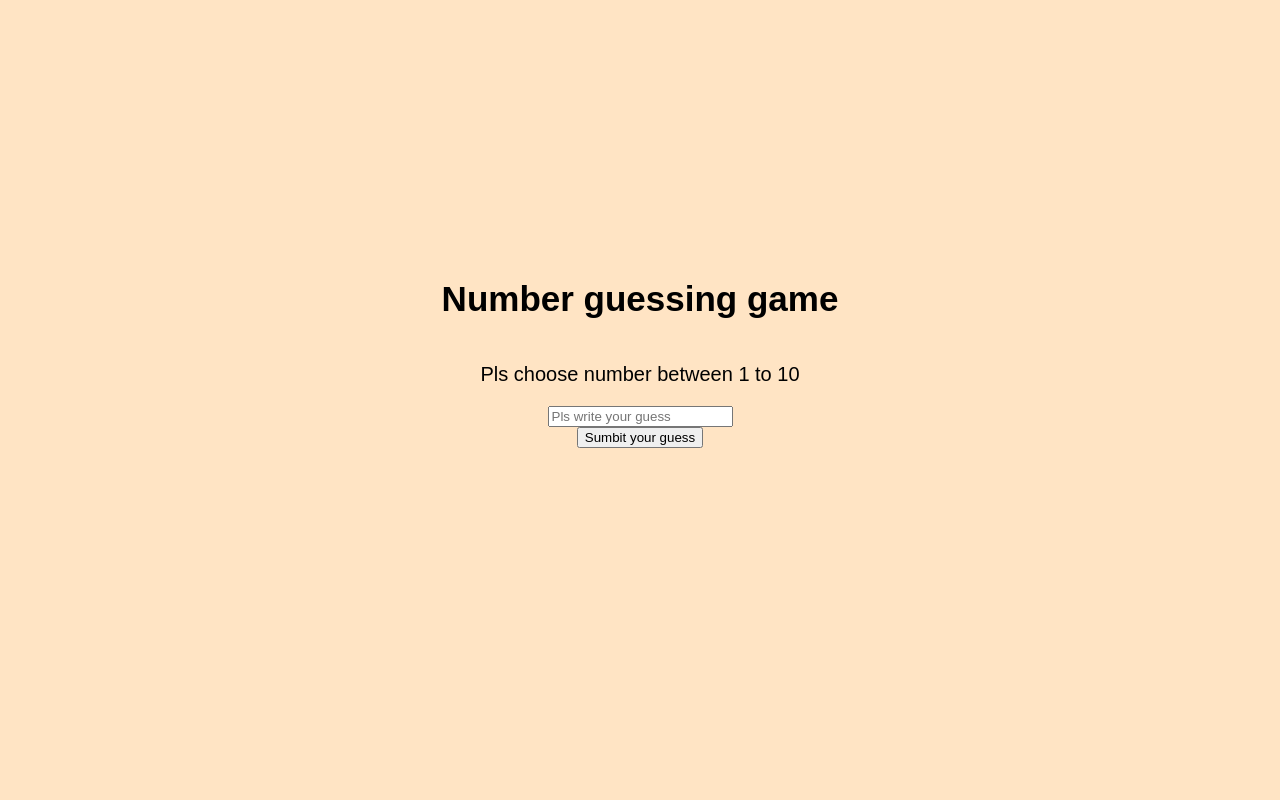
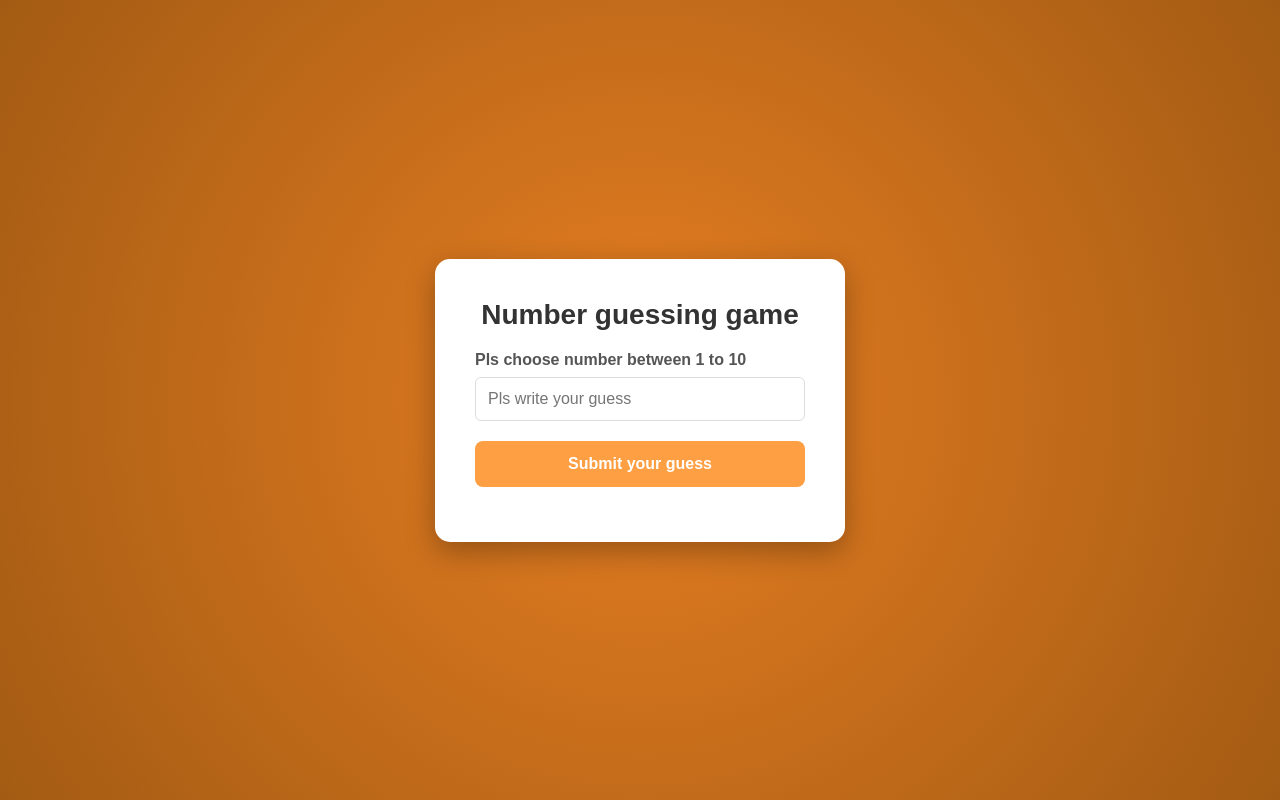
Before and after one commit to Rafay-1431/nuberguessingame, a plain HTML site: page index.html in a window 1280 px wide. Drawn offline with Linux system fonts and the light colour scheme.

Commit message:
better css

```diff
--- a/index.html
+++ b/index.html
@@ -3,39 +3,104 @@
 <head>
     <meta charset="UTF-8">
     <meta name="viewport" content="width=device-width, initial-scale=1.0">
-    <title>Simple game gessing game</title>
-    <style>
-        body{
-            margin: 0px;
-            padding: 0px;
+    <title>Nummber Guessin Game</title>
+<style>
+        * {
             box-sizing: border-box;
-            background-color: bisque;
+            margin: 0;
+            padding: 0;
+        }
+
+        body {
+
+            background: radial-gradient(circle, #e67e22 0%, #a35b13 100%);
             font-family: sans-serif;
-        }
-        .box {
             display: flex;
-            flex-direction: column;
-            flex-wrap: wrap;
             align-items: center;
             justify-content: center;
-            margin-top: 20%;
+            height: 100vh;
         }
-        h1{
-            font-size: 35px;
+
+        .container {
+            width: 100%;
+            max-width: 450px;
+            padding: 20px;
         }
-        p{
-            font-size: 20px;
+
+        .card {
+            background-color: white;
+            padding: 40px;
+            border-radius: 15px;
+            box-shadow: 0 10px 30px rgba(0, 0, 0, 0.3);
+            text-align: center;
+        }
+
+        h1 {
+            font-size: 28px;
+            color: #333;
+            margin-bottom: 20px;
+            font-weight: bold;
+        }
+
+        p {
+            font-size: 16px;
+            color: #555;
+            text-align: left;
+            margin-bottom: 8px;
+            font-weight: 600;
+        }
+
+        input {
+            width: 100%;
+            padding: 12px;
+            margin-bottom: 20px;
+            border: 1px solid #ddd;
+            border-radius: 6px;
+            font-size: 16px;
+            outline: none;
+            transition: border-color 0.3s;
+        }
+
+        input:focus {
+            border-color: #ff9f43;
+        }
+
+        button {
+            width: 100%;
+            padding: 14px;
+            background-color: #ff9f43;
+            color: white;
+            border: none;
+            border-radius: 8px;
+            font-size: 16px;
+            font-weight: bold;
+            cursor: pointer;
+            transition: background 0.3s;
+        }
+
+        button:hover {
+            background-color: #e67e22;
+        }
+
+        #result {
+            margin-top: 15px;
+            color: #333;
+            font-size: 18px;
         }
     </style>
 </head>
+
 <body>
-    <div class="box">
-    <h1>Number guessing game</h1>
-    <p>Pls choose number between 1 to 10</p>
-    <input type="number" id="userinput" placeholder="Pls write your guess">
-    <button onclick="checkgame()">Sumbit your guess</button>
-    <h3 id="result"></h3>
+    <div class="container">
+        <div class="card">
+            <h1>Number guessing game</h1>
+            <p>Pls choose number between 1 to 10</p>
+            <input type="number" id="userinput" placeholder="Pls write your guess">
+            <button onclick="checkgame()">Submit your guess</button>
+            <h3 id="result"></h3>
+        </div>
+    </div>
     <script src="app.js"></script>
-    </div>
 </body>
+
 </html>
```
